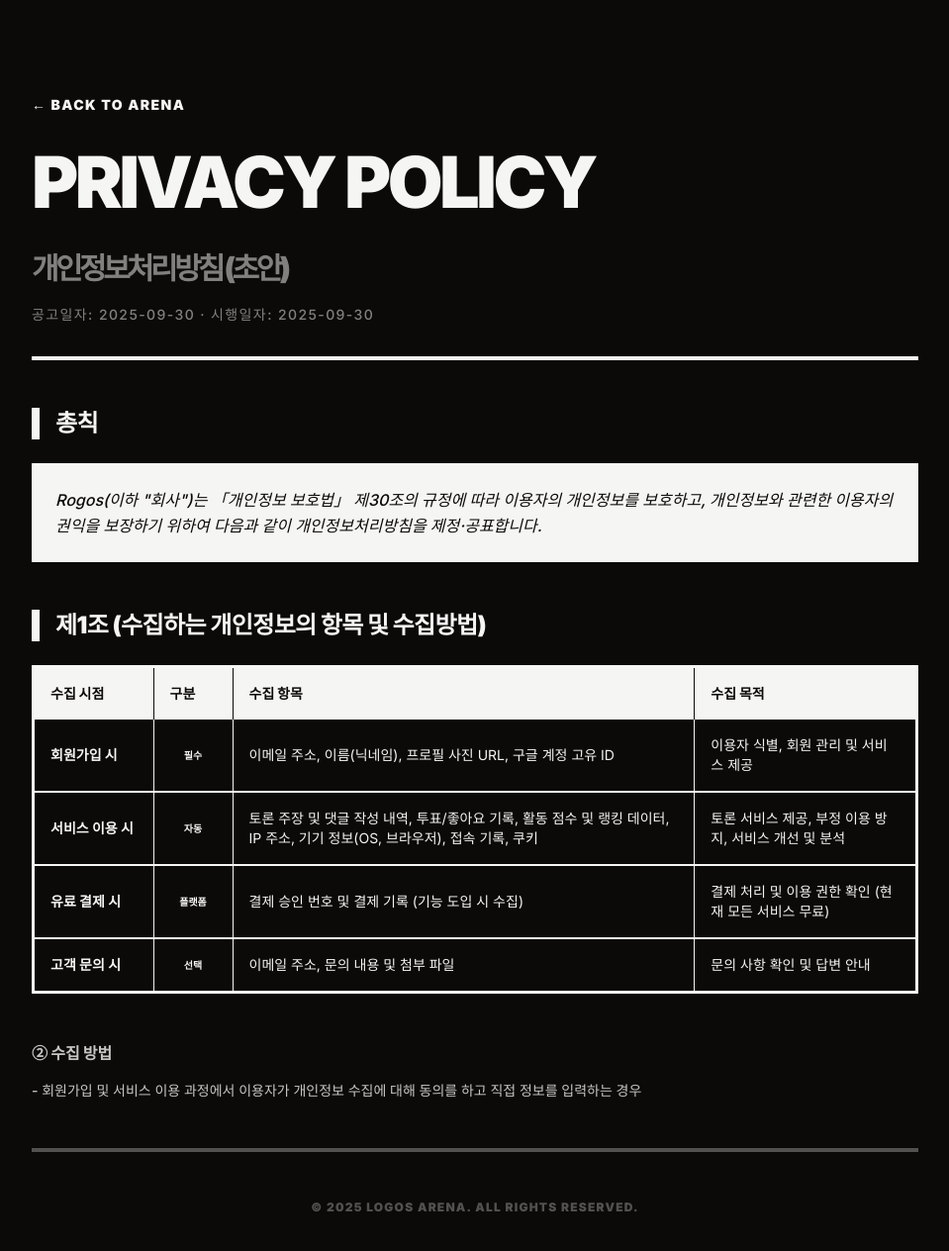
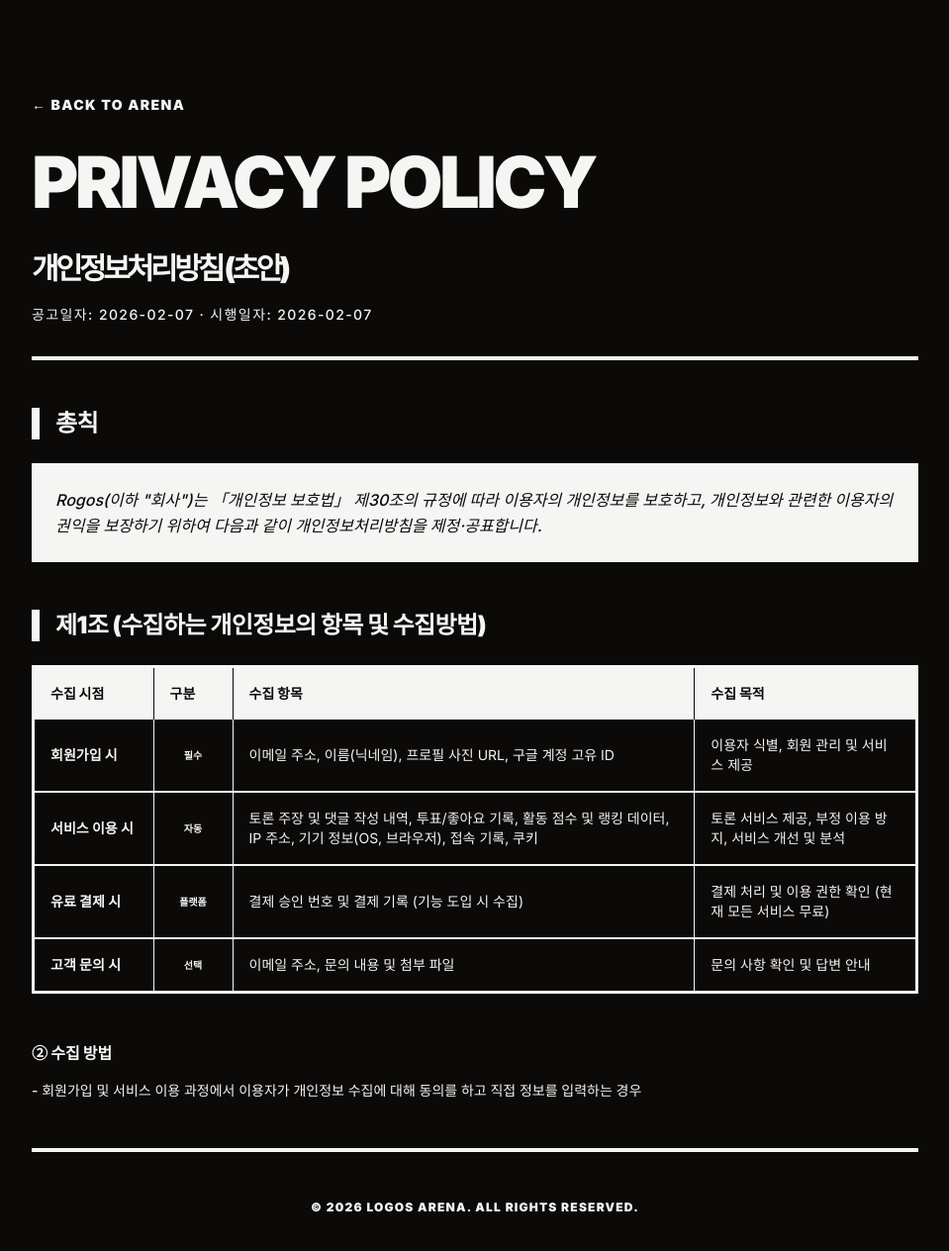
Before and after one commit to Brokoll/Logos-arena, a Next.js app: page /privacy in a window 1280 px wide. Shown: the top 1264 px of the page at 99% size, without its empty margins (160-1119 px from the left). Built offline with nearby package versions, Linux system fonts and the light colour scheme.

Commit message:
Update privacy policy date to 2026-02-07 and standardize all text to white

```diff
--- a/src/app/privacy/page.tsx
+++ b/src/app/privacy/page.tsx
@@ -11,10 +11,10 @@ export default function PrivacyPage() {
                     </Link>
                     <h1 className="text-5xl md:text-7xl font-[900] tracking-tighter uppercase leading-none">
                         Privacy Policy<br />
-                        <span className="text-2xl md:text-3xl opacity-50 font-black">개인정보처리방침 (초안)</span>
+                        <span className="text-2xl md:text-3xl font-black">개인정보처리방침 (초안)</span>
                     </h1>
-                    <p className="mt-4 text-sm font-medium opacity-50 uppercase tracking-widest">
-                        공고일자: 2025-09-30 · 시행일자: 2025-09-30
+                    <p className="mt-4 text-sm font-medium uppercase tracking-widest">
+                        공고일자: 2026-02-07 · 시행일자: 2026-02-07
                     </p>
                 </div>
 
@@ -73,15 +73,15 @@ export default function PrivacyPage() {
                         </div>
                     </section>
 
-                    <section className="space-y-4 text-sm opacity-80 font-medium">
-                        <p className="font-black text-base opacity-100">② 수집 방법</p>
+                    <section className="space-y-4 text-sm font-medium">
+                        <p className="font-black text-base">② 수집 방법</p>
                         <p>- 회원가입 및 서비스 이용 과정에서 이용자가 개인정보 수집에 대해 동의를 하고 직접 정보를 입력하는 경우</p>
                     </section>
                 </div>
 
                 {/* Footer */}
-                <div className="pt-12 border-t-[4px] border-foreground opacity-30 text-xs font-black uppercase tracking-widest text-center">
-                    &copy; 2025 LOGOS ARENA. ALL RIGHTS RESERVED.
+                <div className="pt-12 border-t-[4px] border-foreground text-xs font-black uppercase tracking-widest text-center">
+                    &copy; 2026 LOGOS ARENA. ALL RIGHTS RESERVED.
                 </div>
             </div>
         </div>
```
